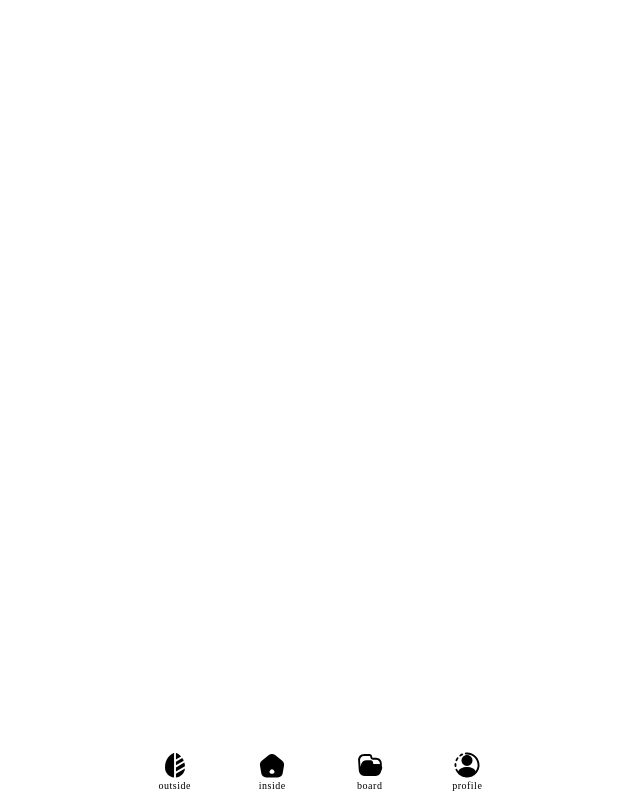
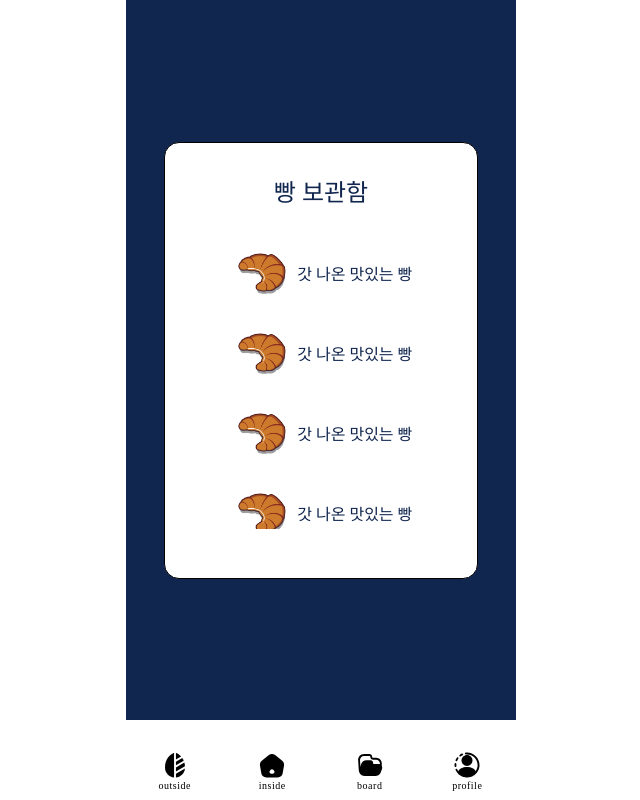
Before and after one commit to CAPSReact/Final, a React (Vite) app: page /board in a window 1280 px wide. Shown: the whole page, without its empty margins (319-959 px from the left). Built offline with nearby package versions, Linux system fonts and the light colour scheme; no server answers.

Commit message:
ADD: 빵 보관함 생성

```diff
--- /dev/null
+++ b/src/components/board/Item.jsx
@@ -0,0 +1,31 @@
+import styled from "styled-components";
+import BreadImage from "../../assets/images/board/bread.png"
+
+export default function Item() {
+  return (
+    <ItemBox>
+        <Bread />
+        갓 나온 맛있는 빵
+    </ItemBox>
+  )
+}
+
+const ItemBox = styled.div`
+display: flex;
+align-items: center;
+justify-content: center;
+text-align: center;
+background-color: ${({ theme }) => theme.colors.white};
+
+font-size: 16px;
+color: ${({ theme }) => theme.colors.marin};
+font-weight: 300;
+`
+
+const Bread = styled.div`
+width: 70px;
+height: 70px;
+background: url(${BreadImage});
+background-repeat: no-repeat;
+background-size: cover;
+`
--- a/src/pages/board/Board.jsx
+++ b/src/pages/board/Board.jsx
@@ -1,5 +1,58 @@
-import React from "react";
+import styled from "styled-components";
+import Item from "../../components/board/Item";
 
 export default function Board() {
-  return <div></div>;
+  return (
+  <Wrapper>
+    <BoardBox>
+    <Title>빵 보관함</Title>
+    <BreadList>
+    <Item />
+    <Item />
+    <Item />
+    <Item />
+      </BreadList>
+    </BoardBox>
+  </Wrapper>
+  )
 }
+
+const Wrapper = styled.div`
+position: relative;
+margin: 0 auto;
+width: 100vw;
+height: 90vh;
+min-height: 90vh;
+display: flex;
+flex-direction: column;
+max-width: 390px;
+align-items: center;
+justify-content: center;
+text-align: center;
+background-color: ${({ theme }) => theme.colors.marin};
+`
+
+const Title = styled.div`
+margin-top: 30px;
+font-size: 24px;
+font-weight: 300;
+color: ${({ theme }) => theme.colors.marin};
+`
+
+const BoardBox = styled.div`
+width: 80%;
+background-color: ${({ theme }) => theme.colors.white};
+border: 1px solid  ${({ theme }) => theme.colors.black};;
+border-radius: 15px;
+`
+
+const BreadList = styled.div`
+padding: 30px;
+width: 80%;
+height: 60%;
+background-color: ${({ theme }) => theme.colors.white};
+display: grid;
+grid-template-columns: repeat(1, 1fr); // 1열로 내용을 배치
+grid-gap: 10px; // 항목 간의 간격 설정
+overflow-y: auto; // 내용이 초과할 경우 세로 스크롤 활성화
+`
```
Also changed, not shown: src/assets/images/board/bread.png (added).
